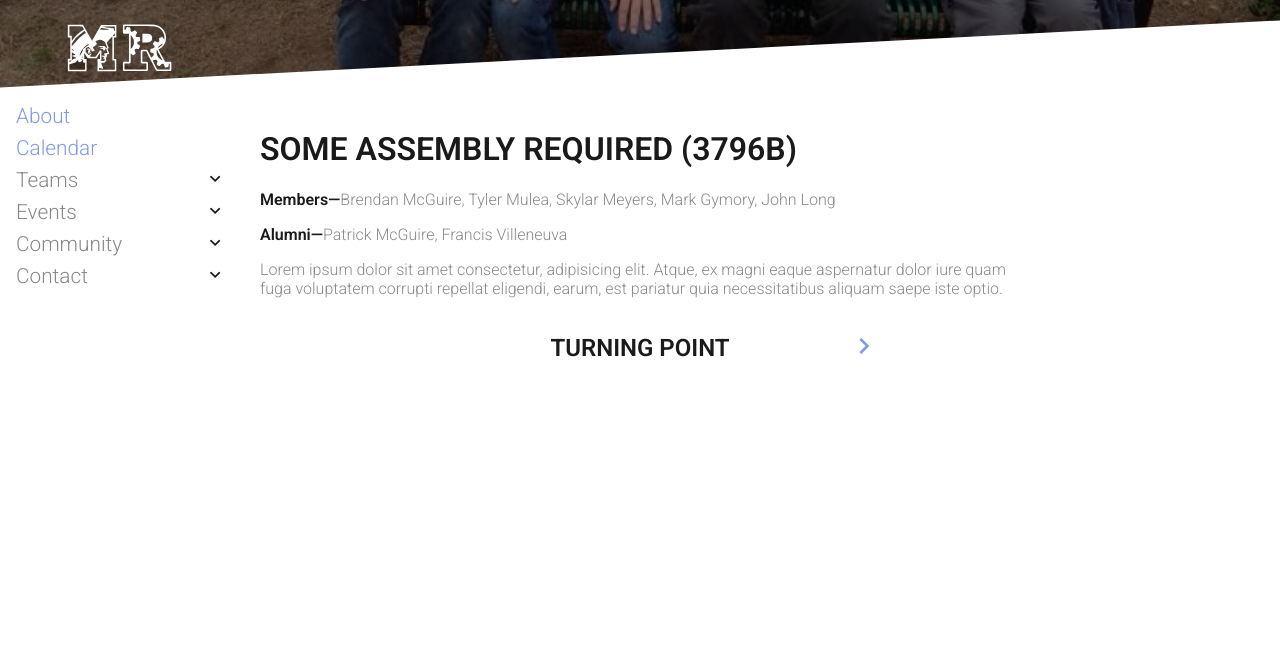
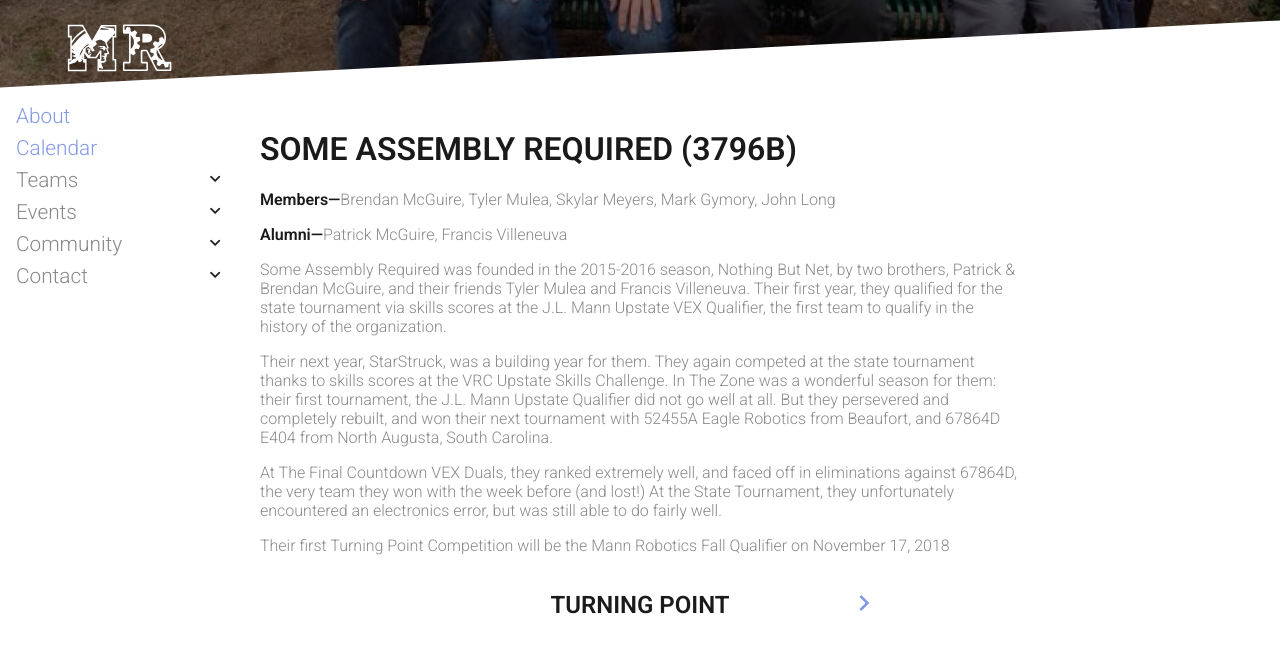
Before and after one commit to mannrobo/mannrobo.github.io, a Jekyll site: the page built from teams/3796B.md, in a window 1280 px wide and 900 px high, scrolled down 521 px. Shown: the top 653 px of the window. Built offline with Jekyll 4.4.1, drawn with Linux system fonts in a browser that asks for light colours.

Commit message:
Team Descriptions

```diff
--- a/teams/3796B.md
+++ b/teams/3796B.md
@@ -12,4 +12,10 @@ image: /assets/images/teams/3796B.jpg
 permalink: /teams/3796B/
 ---
 
-Lorem ipsum dolor sit amet consectetur, adipisicing elit. Atque, ex magni eaque aspernatur dolor iure quam fuga voluptatem corrupti repellat eligendi, earum, est pariatur quia necessitatibus aliquam saepe iste optio.
+Some Assembly Required was founded in the 2015-2016 season, Nothing But Net, by two brothers, Patrick & Brendan McGuire, and their friends Tyler Mulea and Francis Villeneuva. Their first year, they qualified for the state tournament via skills scores at the J.L. Mann Upstate VEX Qualifier, the first team to qualify in the history of the organization.
+
+Their next year, StarStruck, was a building year for them. They again competed at the state tournament thanks to skills scores at the VRC Upstate Skills Challenge. In The Zone was a wonderful season for them: their first tournament, the J.L. Mann Upstate Qualifier did not go well at all. But they persevered and completely rebuilt, and won their next tournament with 52455A Eagle Robotics from Beaufort, and 67864D E404 from North Augusta, South Carolina.
+
+At The Final Countdown VEX Duals, they ranked extremely well, and faced off in eliminations against 67864D, the very team they won with the week before (and lost!) At the State Tournament, they unfortunately encountered an electronics error, but was still able to do fairly well.
+
+Their first Turning Point Competition will be the Mann Robotics Fall Qualifier on November 17, 2018
```
Also changed, not shown: teams/3796A.md (+5 -1 lines), teams/3796C.md (+5 -1 lines), teams/3796D.md (+3 -1 lines).
